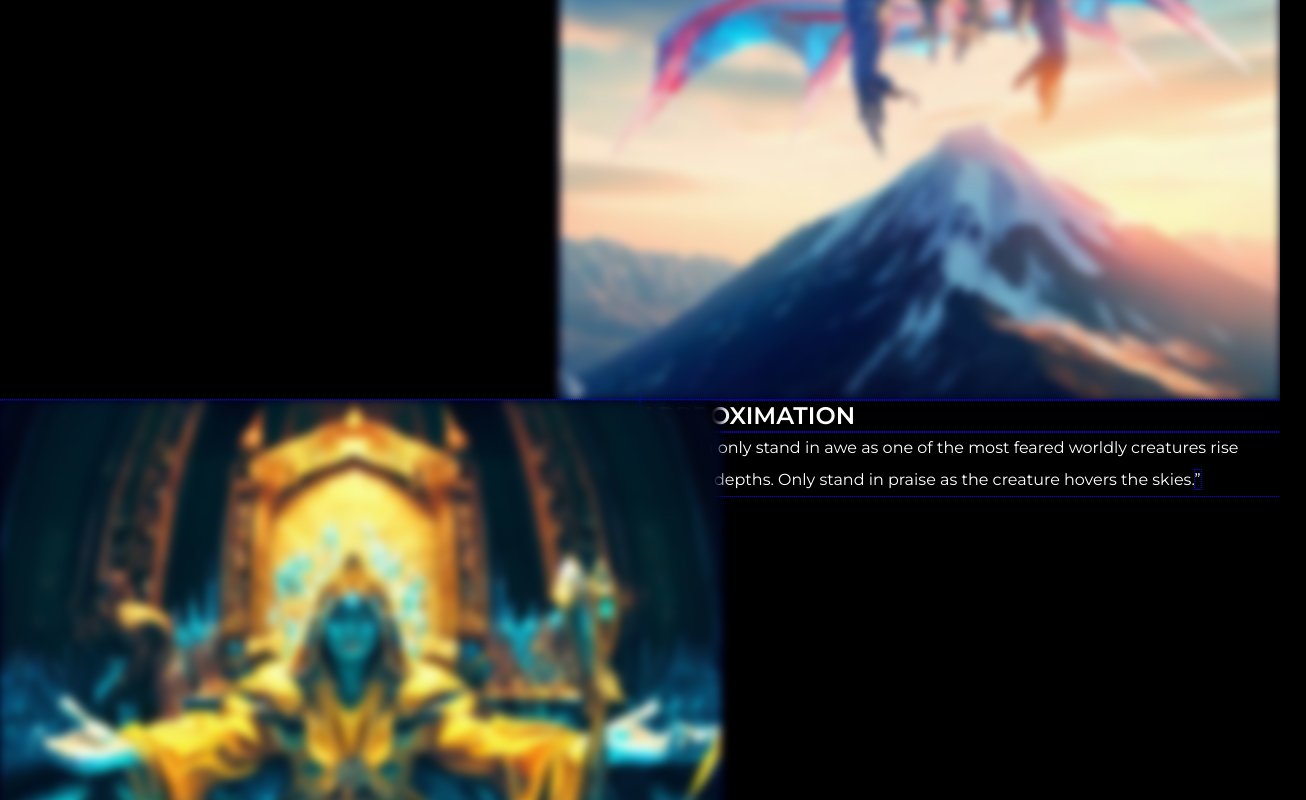
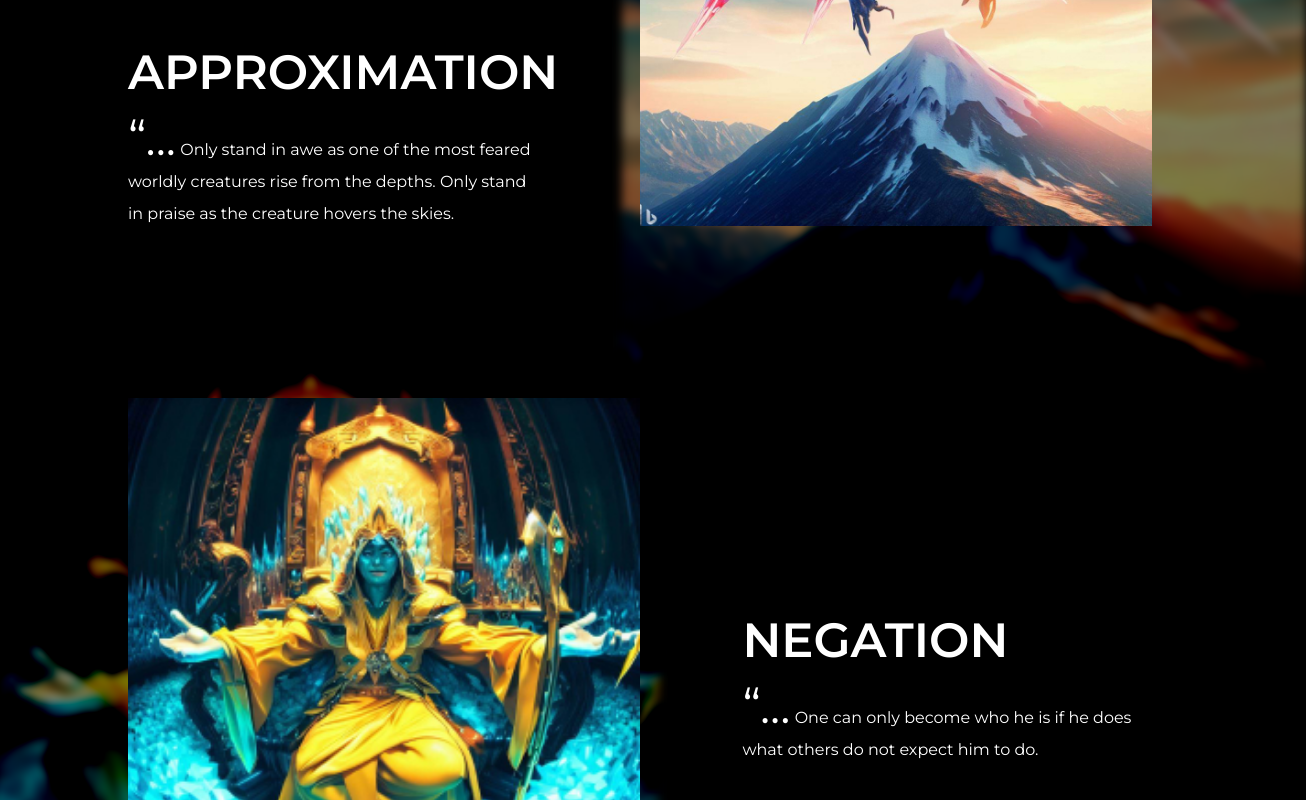
Before and after one commit to EA50/Storyline, a website: page views/index.html in a window 1280 px wide. Shown: the part 1120-1920 px from the top of the page, 1306 px wide, since content can reach past the window. Drawn offline with Linux system fonts and the light colour scheme; a web font is replaced by a local one.

Commit message:
adjusted main-styles and header-styles to better represent design

```diff
--- a/public/css/header-styles.css
+++ b/public/css/header-styles.css
@@ -9,7 +9,7 @@
 html {
     box-sizing: border-box;
 
-    outline: 1px dotted blue;
+    /* outline: 1px dotted blue; */
 }
 
 
@@ -20,7 +20,7 @@ html {
     margin: 0;
     padding: 0;
 
-    outline: inherit;
+    /* outline: inherit; */
     color: inherit;
 }
 
@@ -34,6 +34,16 @@ body {
     font-size: 1rem;
     font-family: 'Bruno Ace SC', 'Genos', 'Montserrat', sans-serif, Arial, Helvetica, sans-serif;
     line-height: 2rem;
+
+    display: grid;
+    place-items: center;
+
+    overflow-x: hidden;
+}
+
+body #container {
+    width: 80vw;
+    max-width: 1228px;
 }
 
 li {
@@ -87,8 +97,6 @@ header .content {
     top: 0;
     left: 0;
     right: 0;
-
-    margin: 0 110px;
 }
 #logo,
 #title {
@@ -98,7 +106,7 @@ header .content {
     font-size: 2rem;
 }
 #title {
-    font-size: 3rem;
+    font-size: 5rem;
 }
 
 header .navbar {
--- a/public/css/main-styles.css
+++ b/public/css/main-styles.css
@@ -6,15 +6,17 @@
 }
 
 main section {
-    height: 90vh;
+    height: 684px;
     width: 100%;
-    overflow: hidden;
+    overflow: none;
 }
 .container-grid {
     height: 100%;
     display: grid;
 
     grid-template-columns: repeat(2, 1fr);
+
+    position: relative;
 }
 
 #body-description-top,
@@ -22,31 +24,94 @@ main section {
 #body-description-bottom {
     position: relative;
 }
-
+.body-bg-img-creature,
+.body-bg-img-throne,
+.body-bg-img-hunter {
+    position: absolute;
+    top: 0;
+}
 .body-bg-img-creature {
-    right: 0;
+    right: -153.6px;
     background: var(--bg-img-creature);
 }
 .body-bg-img-throne {
-    left: 0;
+    left: -153.6px;
     background: var(--bg-img-throne);
 }
 .body-bg-img-hunter {
-    right: 0;
+    right: -153.6px;
     background: var(--bg-img-hunter);
 
 }
 .body-bg-img-creature,
 .body-bg-img-throne,
 .body-bg-img-hunter {
+    height: 100%;
+    aspect-ratio: 1/1;
+
+
+    background-repeat: no-repeat;
+    background-size: cover;
+    -webkit-filter: blur(5px) brightness(50%) contrast(200%);
+}
+
+.container-grid-text,
+.container-grid-img {
+    width: 40%;
     position: absolute;
-    top: 0;
+}
+.container-grid-approximation-text {
+    top: 50%;
+    left: 0;
+}
+.container-grid-negation-text {
+    top: 33%;
+    right: 0;
+}
+.container-grid-journey-text {
+    top: 50%;
+    left: 0;
+}
+.container-grid-text h2 {
+    font-size: 3rem;
+
+    line-height: 100px;
+}
+.container-grid-text p {
+    font-size: 1rem;
+
+}
+.container-grid-text p span {
+    font-size: 3rem;
+
+}
+
+.container-grid-img-top,
+.container-grid-img-bottom,
+.container-grid-img-mid {
+    top: 5%;
+    right: 0;
+    width: 50%;
+}
+.container-grid-img-mid {
+    left: 0;
+}
+.img-creature {
+    background: var(--bg-img-creature);
+}
+.img-throne {
+    background: var(--bg-img-throne);
+}
+.img-hunter {
+    background: var(--bg-img-hunter);
+}
+
+
+.container-grid-imgs {
+    height: 80%;
 
     aspect-ratio: 1/1;
 
-    height: 90vh;
-
+    background-size: cover;
     background-repeat: no-repeat;
-    background-size: cover;
-    -webkit-filter: blur(5px);
 }
--- a/views/index.html
+++ b/views/index.html
@@ -6,8 +6,10 @@
     <meta name="viewport" content="width=device-width, initial-scale=1.0">
     <title>Animation</title>
 
-    <link rel="stylesheet" href="/css/header-styles.css">
-    <link rel="stylesheet" href="/css/main-styles.css">
+    <link rel="stylesheet" href="../public/css/header-styles.css">
+    <link rel="stylesheet" href="../public/css/main-styles.css">
+    <!-- <link rel="stylesheet" href="/css/header-styles.css">
+    <link rel="stylesheet" href="/css/main-styles.css"> -->
     <!-- <link rel="stylesheet" href="/css/animations.css"> -->
 
     <link rel="preconnect" href="https://fonts.googleapis.com">
@@ -16,10 +18,9 @@
 
 </head>
 <body>
+    <div id="container">
 
         <header>
-        <div class="bg-img-1 bg-img"></div>
-        <div class="bg-img-2 bg-img"></div>
             <div class="content">
                 <div class="navbar">
                     <h1 id="logo">STORYLINE</h1>
@@ -42,13 +43,13 @@
 
                 <div class="container-grid">
 
-                <div class="container-grid-text">
+                    <div class="container-grid-text container-grid-approximation-text">
                         <h2>APPROXIMATION</h2>
-                    <p><span>“</span>One can only stand in awe as one of the most feared worldly creatures rise from the depths. Only stand in praise as the creature hovers the skies.<span>”</span></p>
+                        <p><span>“...</span> Only stand in awe as one of the most feared worldly creatures rise from the depths. Only stand in praise as the creature hovers the skies.</p>
                     </div>
 
-                <div class="container-grid-img">
-                    <div class="img-creature"></div>
+                    <div class="container-grid-img container-grid-img-top">
+                        <div class="container-grid-imgs img-creature"></div>
                     </div>
 
                 </div>
@@ -59,13 +60,15 @@
 
                 <div class="container-grid">
 
-                <div class="container-grid-img">
-                    <div class="img-throne"></div>
+                    <div class="container-grid-img container-grid-img-mid">
+                        <div class="container-grid-imgs img-throne"></div>
                     </div>
 
-                <div class="container-grid-text">
-                    <h2>APPROXIMATION</h2>
-                    <p><span>“</span>One can only stand in awe as one of the most feared worldly creatures rise from the depths. Only stand in praise as the creature hovers the skies.<span>”</span></p>
+                    <div class="container-grid-text container-grid-negation-text">
+                        <h2>NEGATION</h2>
+                        <p><span>“...</span> One can only become who he is if he
+                            does what others do not expect him to
+                            do.</p>
                     </div>
 
                 </div>
@@ -76,20 +79,27 @@
 
                 <div class="container-grid">
 
-                <div class="container-grid-text">
-                    <h2>APPROXIMATION</h2>
-                    <p><span>“</span>One can only stand in awe as one of the most feared worldly creatures rise from the depths. Only stand in praise as the creature hovers the skies.<span>”</span></p>
+                    <div class="container-grid-text
+                    container-grid-journey-text">
+                        <h2>JOURNEY</h2>
+                        <p><span>“...</span> Denying is your last hope. Now, beg as you are now for your life is as good as a diamond in the heavens and as pure as the stars above.</p>
                     </div>
 
-                <div class="container-grid-img">
-                    <div class="img-hunter"></div>
+                    <div class="container-grid-img container-grid-img-bottom">
+                        <div class="container-grid-imgs img-hunter"></div>
                     </div>
 
                 </div>
 
             </section>
+
+
+            <section id="flag-img"></section>
+
         </main>
 
+
+    </div>
 
 
     <script src="/js/index.js"></script>
```
Lines whose indentation alone changed are shown as unchanged.
